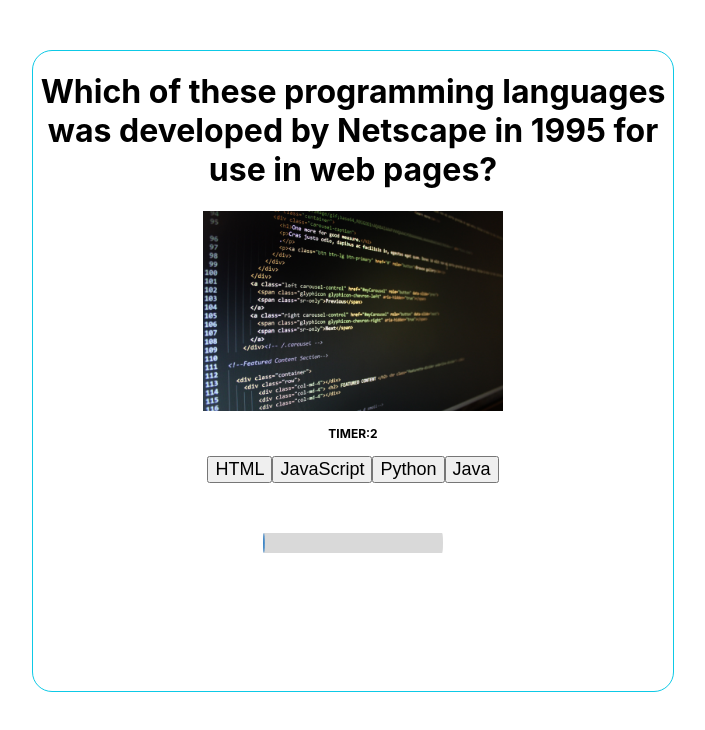
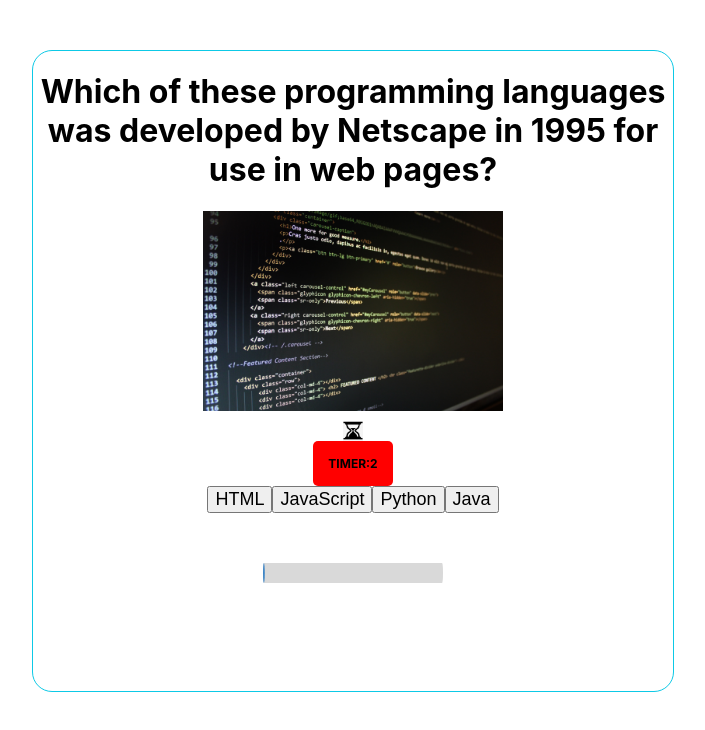
Before and after one commit to Technigo/project-redux-quiz-old, a React (Create React App) app: page / in a window 1280 px wide. Both pictures are taken after a click on the button "LETS GET STARTED!". Shown: the top 730 px of the page, without its empty margins (278-983 px from the left). Built offline with nearby package versions, Linux system fonts and the light colour scheme.

Commit message:
added icon to timer file

```diff
--- a/src/components/timer/Timer.js
+++ b/src/components/timer/Timer.js
@@ -1,5 +1,6 @@
 import React, { useState, useEffect } from 'react';
 import styled from 'styled-components'
+import IconImg from 'assets/hourglass.jpeg'
 
 export const Timer = () => {
   const [seconds, setSeconds] = useState(0);
@@ -13,7 +14,10 @@ export const Timer = () => {
   }, [seconds]);
 
   return (
-    <TimerStyle>TIMER:{seconds}</TimerStyle>
+    <>
+      <Icon src={IconImg} alt="timer-icon" />
+      <TimerStyle>TIMER:{seconds}</TimerStyle>
+    </>
   )
 }
 
@@ -24,4 +28,11 @@ border-radius: 5px;
 font-weight: bold;
 background: transparent;
 font-size: 12px;
+background: red;
 `
+const Icon = styled.img`
+display: flex;
+width: 20px;
+height: 20px;
+margin-top: 10px;
+`
```
Also changed, not shown: src/assets/hourglass.jpeg (added).
